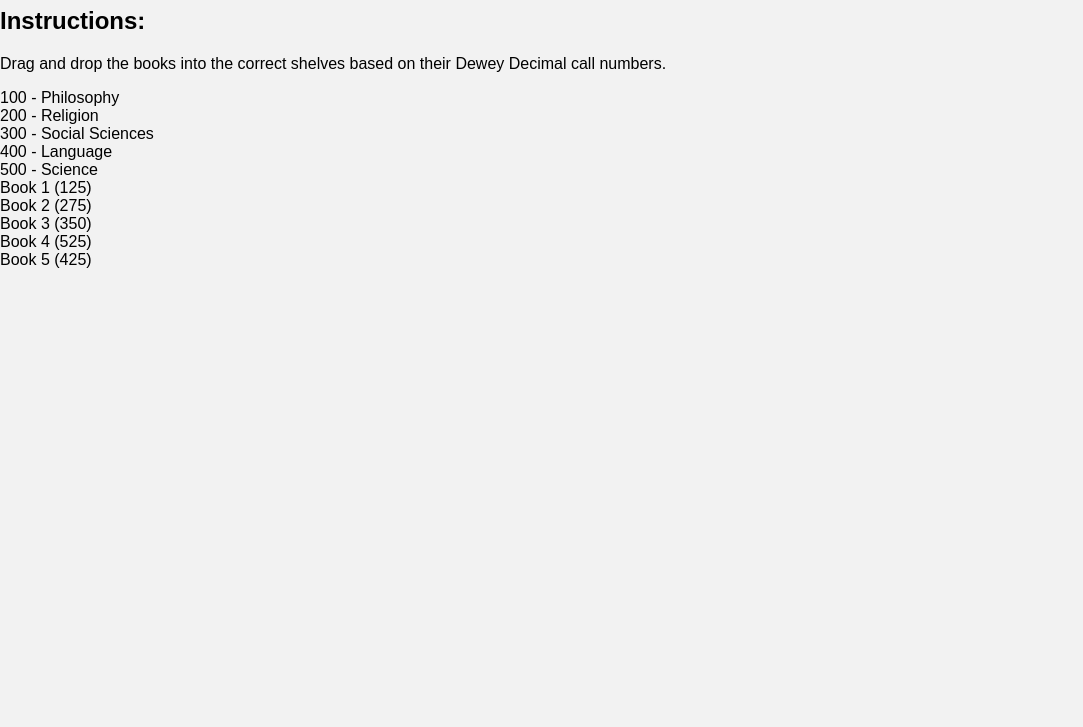
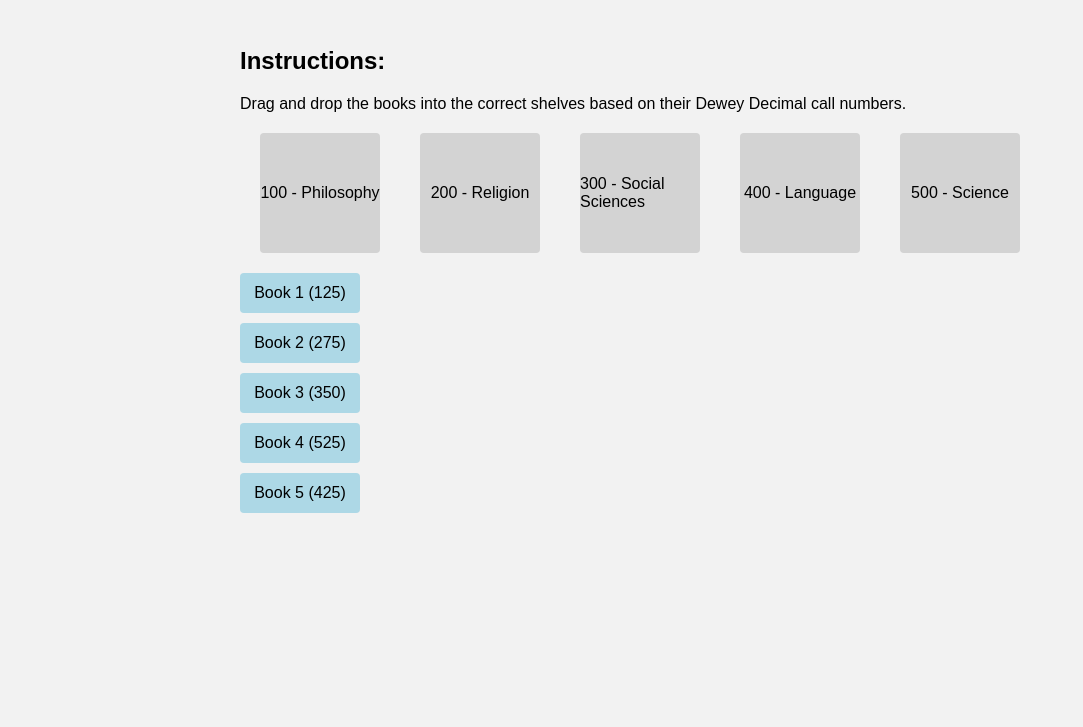
Before and after one commit to SardineDude1/sardinedude1.github.io, a plain HTML site: page dewey.html in a window 1280 px wide. Shown: the part 73-800 px from the top of the page, without its empty margins (0-1083 px from the left). Drawn offline with Linux system fonts and the light colour scheme.

Commit message:
Update style.css

```diff
--- a/style.css
+++ b/style.css
@@ -45,3 +45,50 @@ section h2 {
   margin: 0;
   font-size: 24px;
 }
+
+h1 {
+  text-align: center;
+}
+
+#game-container {
+  max-width: 800px;
+  margin: 0 auto;
+  padding: 20px;
+}
+
+#instructions {
+  margin-bottom: 20px;
+}
+
+#shelves-container {
+  display: flex;
+  justify-content: space-around;
+  margin-bottom: 20px;
+}
+
+.shelf {
+  width: 120px;
+  height: 120px;
+  background-color: lightgray;
+  border-radius: 4px;
+  display: flex;
+  justify-content: center;
+  align-items: center;
+  cursor: pointer;
+}
+
+.book {
+  margin-bottom: 10px;
+  width: 120px;
+  height: 40px;
+  background-color: lightblue;
+  border-radius: 4px;
+  display: flex;
+  justify-content: center;
+  align-items: center;
+  cursor: move;
+}
+
+.draggable {
+  cursor: move;
+}
```
